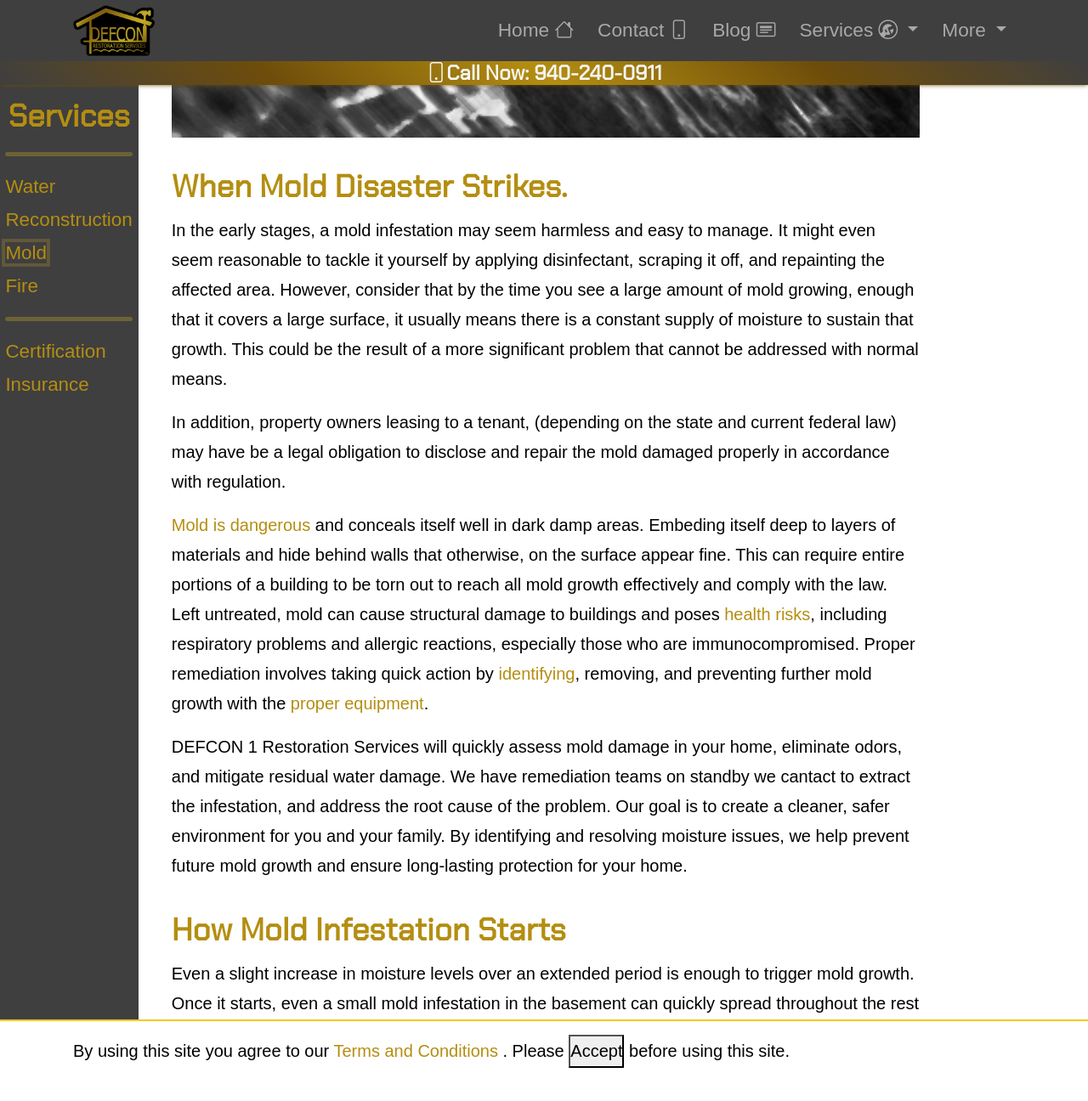
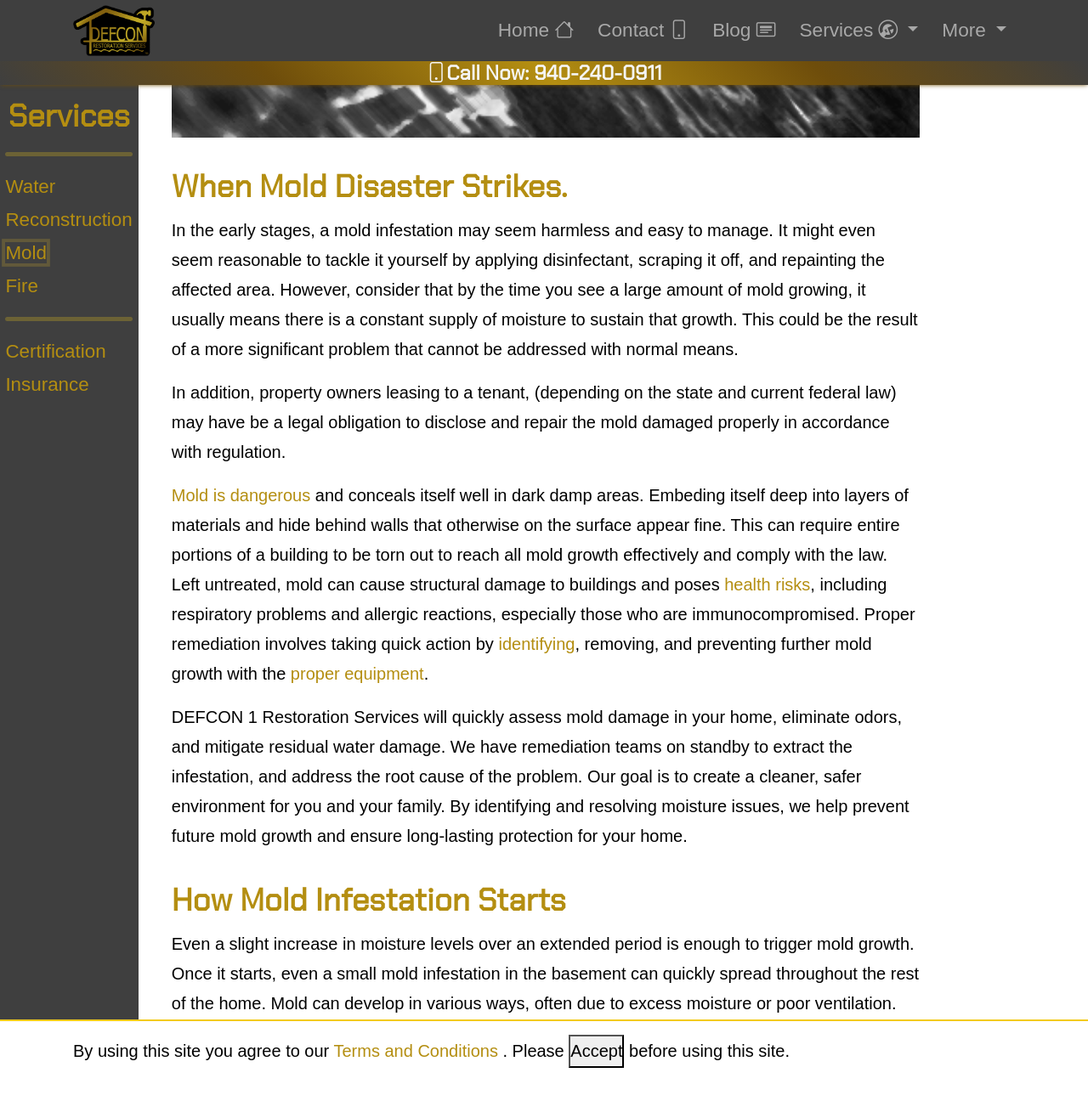
Before and after one commit to defcon1dfw/defcon1dfw.github.io, a Jekyll site: the page built from service/mold.md, in a window 1280 px wide and 1400 px high, scrolled down 573 px. Shown: the top 1296 px of the window at 85% size. Built offline with Jekyll 4.4.1, drawn with Linux system fonts in a browser that asks for light colours.

Commit message:
p/7 edits

```diff
--- a/service/mold.md
+++ b/service/mold.md
@@ -9,13 +9,13 @@
 
 ## When Mold Disaster Strikes.
 
-In the early stages, a mold infestation may seem harmless and easy to manage. It might even seem reasonable to tackle it yourself by applying disinfectant, scraping it off, and repainting the affected area. However, consider that by the time you see a large amount of mold growing, enough that it covers a large surface, it usually means there is a constant supply of moisture to sustain that growth. This could be the result of a more significant problem that cannot be addressed with normal means.
+In the early stages, a mold infestation may seem harmless and easy to manage. It might even seem reasonable to tackle it yourself by applying disinfectant, scraping it off, and repainting the affected area. However, consider that by the time you see a large amount of mold growing, it usually means there is a constant supply of moisture to sustain that growth. This could be the result of a more significant problem that cannot be addressed with normal means.
 
 In addition, property owners leasing to a tenant, (depending on the state and current federal law) may have be a legal obligation to disclose and repair the mold damaged properly in accordance with regulation.
 
-[Mold is dangerous](https://www.cdc.gov/mold-health/about/index.html) and conceals itself well in dark damp areas. Embeding itself deep to layers of materials and hide behind walls that otherwise, on the surface appear fine. This can require entire portions of a building to be torn out to reach all mold growth effectively and comply with the law. Left untreated, mold can cause structural damage to buildings and poses [health risks](https://www.cdc.gov/niosh/mold/health-problems/index.html), including respiratory problems and allergic reactions, especially those who are immunocompromised. Proper remediation involves taking quick action by [identifying]({{ site.url }}/blog/restoration/2025/02/19/common-mold-types.html), removing, and preventing further mold growth with the [proper equipment]({{ site.url }}/blog/restoration/2025/02/17/equipment-used-in-mitigation.html).
+[Mold is dangerous](https://www.cdc.gov/mold-health/about/index.html) and conceals itself well in dark damp areas. Embeding itself deep into layers of materials and hide behind walls that otherwise on the surface appear fine. This can require entire portions of a building to be torn out to reach all mold growth effectively and comply with the law. Left untreated, mold can cause structural damage to buildings and poses [health risks](https://www.cdc.gov/niosh/mold/health-problems/index.html), including respiratory problems and allergic reactions, especially those who are immunocompromised. Proper remediation involves taking quick action by [identifying]({{ site.url }}/blog/restoration/2025/02/19/common-mold-types.html), removing, and preventing further mold growth with the [proper equipment]({{ site.url }}/blog/restoration/2025/02/17/equipment-used-in-mitigation.html).
 
-{{ site.dbaOneName }} {{ site.dbaTwoName }} will quickly assess mold damage in your home, eliminate odors, and mitigate residual water damage. We have remediation teams on standby we cantact to extract the infestation, and address the root cause of the problem. Our goal is to create a cleaner, safer environment for you and your family. By identifying and resolving moisture issues, we help prevent future mold growth and ensure long-lasting protection for your home.
+{{ site.dbaOneName }} {{ site.dbaTwoName }} will quickly assess mold damage in your home, eliminate odors, and mitigate residual water damage. We have remediation teams on standby to extract the infestation, and address the root cause of the problem. Our goal is to create a cleaner, safer environment for you and your family. By identifying and resolving moisture issues, we help prevent future mold growth and ensure long-lasting protection for your home.
 
 ## How Mold Infestation Starts
 
```
